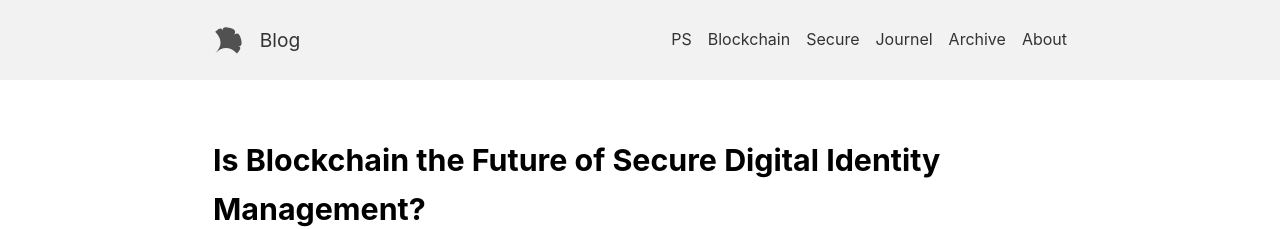
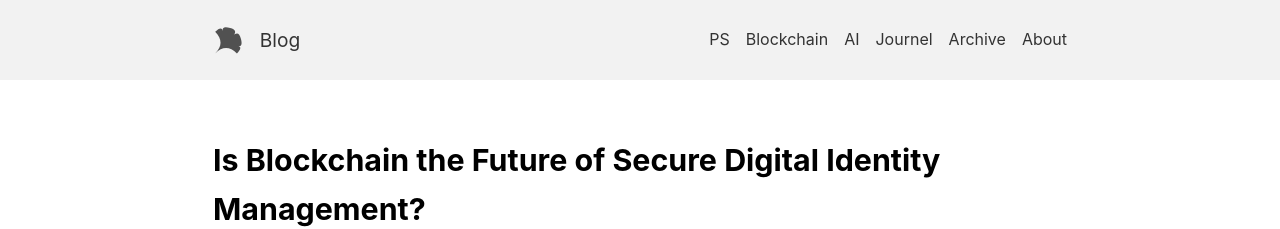
Before and after one commit to junnha/junnha.github.io, a Jekyll site: the page built from index.html, in a window 1280 px wide. Shown: the top 229 px of the page. Built offline with Jekyll 4.4.1, drawn with Linux system fonts in a browser that asks for light colours; nearby versions of some CDN libraries; the list of posts is cut into pages by our own code.

Commit message:
change navi

```diff
--- a/_data/navigation.yml
+++ b/_data/navigation.yml
@@ -8,9 +8,9 @@ header:
       ko: &KO Blockchain
     url: /blockchain.html
   - titles:
-      en: &EN Secure
-      ko: &KO Secure
-    url: /secure.html
+      en: &EN AI
+      ko: &KO AI
+    url: /AI.html
   - titles:
       en: &EN Journel
       ko: &KO Journel
--- a/secure.html
+++ b/secure.html
@@ -1,10 +1,10 @@
 ---
 layout: page
-title: Secure
+title: AI
 ---
 
 <ul>
-  {% for post in site.tags.Secure %}
+  {% for post in site.tags.AI %}
     <li style="margin-bottom: 10px;">
       <a href="{{ post.url | relative_url }}" style="font-size: 1.2rem; text-decoration: none;">{{ post.title }}</a>
     </li>
```
